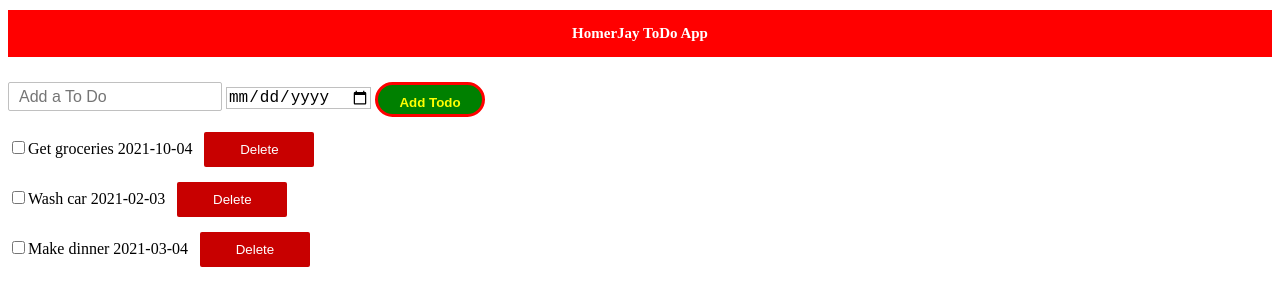
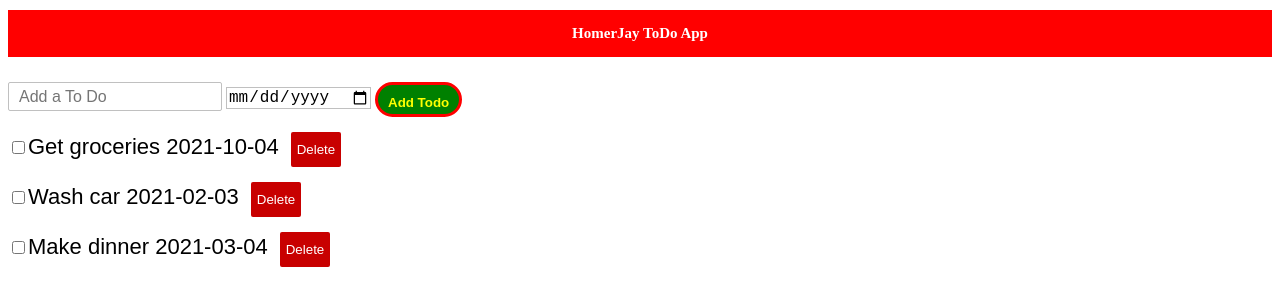
Before and after one commit to HenriqueCorso/To-Do-App, a plain HTML site: page index.html in a window 1280 px wide. Drawn offline with Linux system fonts and the light colour scheme.

Commit message:
Update index.html

```diff
--- a/index.html
+++ b/index.html
@@ -11,6 +11,11 @@
     <button class="addButton" onclick="addTodo()">Add Todo</button>
 
 <style>
+
+#todo-list {
+  font-size: 22px;
+  font-family: Arial, Helvetica, sans-serif;
+}
 
 .Header1 {
 margin-bottom: 25px;
@@ -73,7 +78,7 @@ button {
   color: white;
   border: none;
   height: 35px;
-  width: 110px;
+  width: 110px 50px;
   border-radius: 2px;
   cursor: pointer;
   margin-right: 20px;
```
